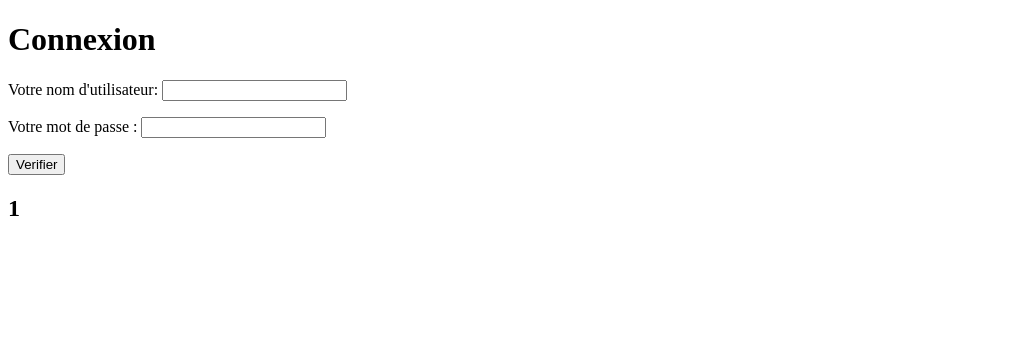
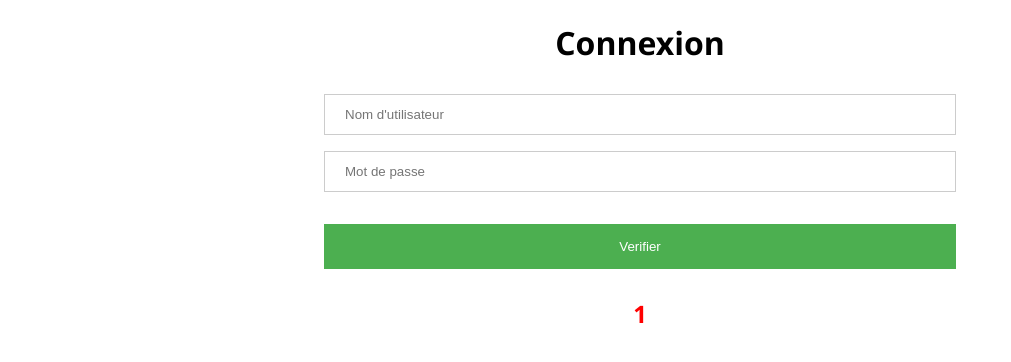
Before and after one commit to Rabire/cours-php, a PHP site: page /TP7_POST/login.php?message=1 in a window 1280 px wide. Shown: the top 362 px of the page, without its empty margins (0-1011 px from the left). Run offline with PHP 8.4, Linux system fonts and the light colour scheme.

Commit message:
css ajouté

```diff
--- a/TP7_POST/login.php
+++ b/TP7_POST/login.php
@@ -8,13 +8,14 @@
 <body>
     <h1>Connexion</h1>
     <form action="verif_login.php" method="post">
-        <p>Votre nom d'utilisateur: <input type="text" name="nom_utilisateur" /></p>
-        <p>Votre mot de passe : <input type="password" name="mot_de_passe" /></p>
-        <p><input type="submit" value="Verifier"></p>
+        <input type="text" name="nom_utilisateur" placeholder="Nom d'utilisateur"/>
+        <input type="password" name="mot_de_passe" placeholder="Mot de passe"/>
+        <p><input type="submit" class="btn" value="Verifier"></p>
     </form>
 
     <?php
         echo "<h2>" . $_GET['message'] . "</h2>";
     ?>
+
 </body>
 </html>
--- a/TP7_POST/style.css
+++ b/TP7_POST/style.css
@@ -0,0 +1,40 @@
+body {
+    font-family: "Segoe UI";
+}
+
+h1, h2 {
+    text-align: center;
+}
+
+h2 {
+    color: red;
+}
+
+form {
+    width: 50%;
+    margin-left: 25%;
+}
+
+.btn {
+    background-color: #4CAF50;
+    color: white;
+    padding: 14px 20px;
+    margin: 8px 0;
+    border: 1px solid #4CAF50;
+    width: 100%;
+}
+
+.btn:hover {
+    cursor: pointer;
+    background-color: white;
+    color: #4CAF50;
+}
+
+input[type=text], input[type=password] {
+    width: 100%;
+    padding: 12px 20px;
+    margin: 8px 0;
+    display: inline-block;
+    border: 1px solid #ccc;
+    box-sizing: border-box;
+  }
```
